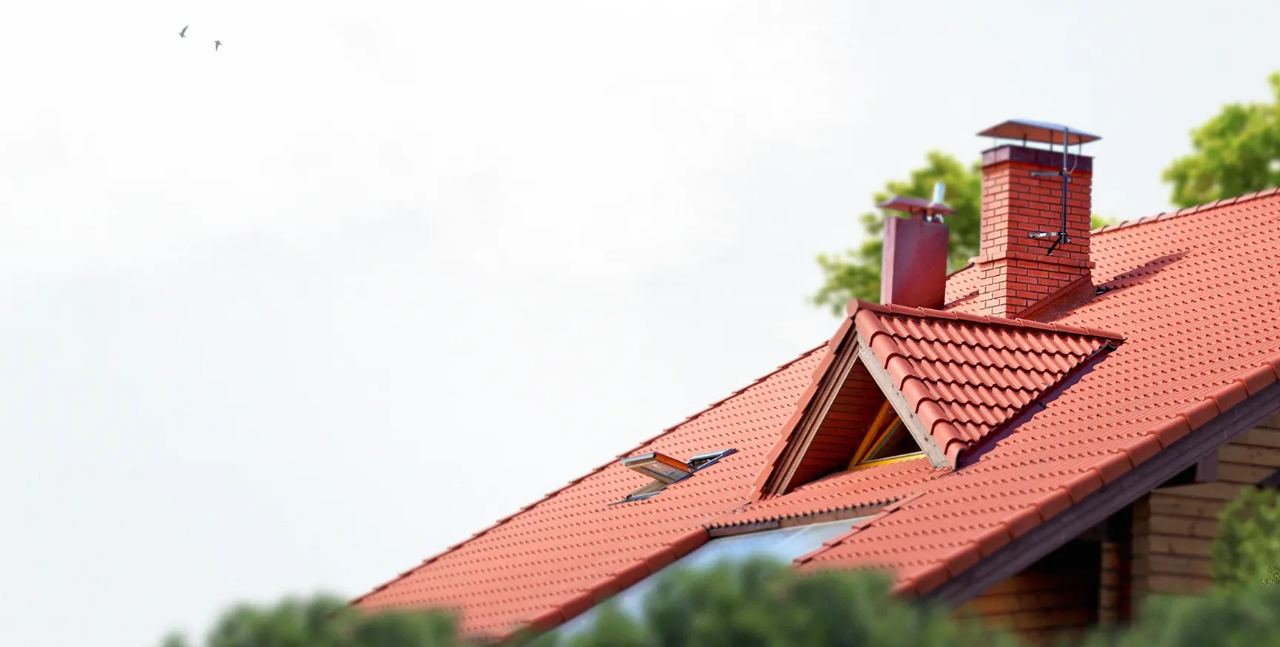
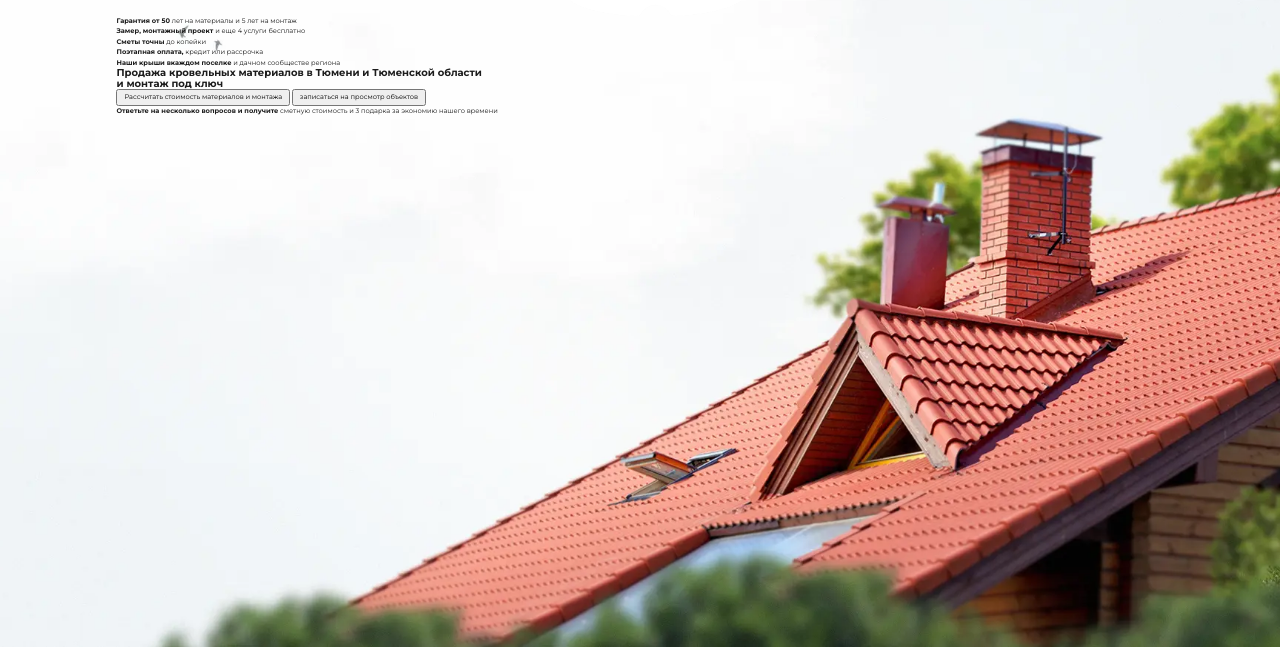
Before and after one commit to taras35/roof, a website: page app/index.html in a window 1280 px wide. Shown: the part 153-800 px from the top of the page. Drawn offline with Linux system fonts and the light colour scheme; files whose address does not match are found by name.

Commit message:
hero html

```diff
--- a/app/index.html
+++ b/app/index.html
@@ -12,7 +12,7 @@
 <body>
 
   <div class="wrapper">
-    <!-- семантика вместо спан -->
+    <div class="bg">
       <header class="header">
         <div class="container">
           <div class="header__menu">
@@ -67,10 +67,35 @@
             </div>
           </div>
         </div>
-
       </header>
+      <section class="hero">
+        <div class="container">
+          <div class="hero__inner">
+            <div class="hero__benefits">
+              <ul class="benefits__list">
+                <li class="benefits__item"><strong>Гарантия от 50</strong> лет на материалы и 5 лет на монтаж</li>
+                <li class="benefits__item"><strong>Замер, монтажный проект</strong> и еще 4 услуги бесплатно</li>
+                <li class="benefits__item"><strong>Сметы точны</strong> до копейки</li>
+                <li class="benefits__item"><strong>Поэтапная оплата,</strong> кредит или рассрочка</li>
+                <li class="benefits__item"><strong>Наши крыши вкаждом поселке</strong> и дачном сообществе региона</li>
+              </ul>
             </div>
-
+            <div class="hero__content">
+              <h1 class="hero__title">Продажа <strong>кровельных материалов</strong> в Тюмени и Тюменской области </h1>
+              <h2 class="hero__subtitle">и монтаж под ключ</h2>
+              <div class="hero__box">
+                <div class="hero__buttons">
+                  <button class="hero__btn">Рассчитать стоимость материалов и монтажа</button>
+                  <button class="hero__btn">записаться на просмотр объектов</button>
+                </div>
+                <p class="hero__text"><b>Ответьте на несколько вопросов и получите</b> сметную стоимость и 3 подарка за экономию нашего времени</p>
+              </div>
+            </div>
+          </div>
+        </div>
+      </section>
+    </div>
+  </div>
 
   <script src="js/main.min.js"></script>
 </body>
--- a/app/scss/_global.scss
+++ b/app/scss/_global.scss
@@ -14,6 +14,10 @@ body {
 	display: flex;
 	flex-direction: column;
 	min-height: 100%;
+}
+
+.bg {
+  min-height: 100vh;
   background-image: url('../images/bg-1x.jpg');
   background-image: image-set(
     "../images/bg-1x.webp" 1x,
```
Also changed, not shown: app/css/style.min.css. Lines whose indentation alone changed are shown as unchanged.
